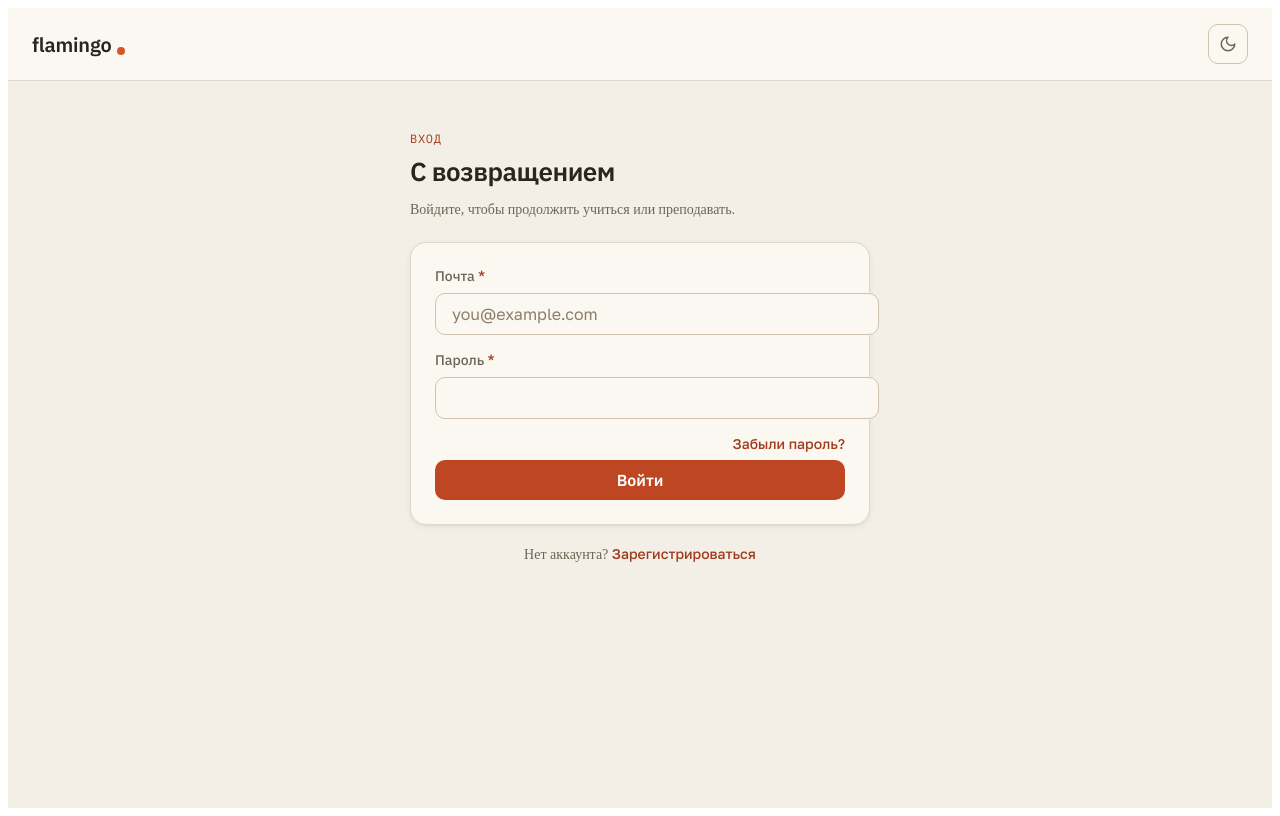
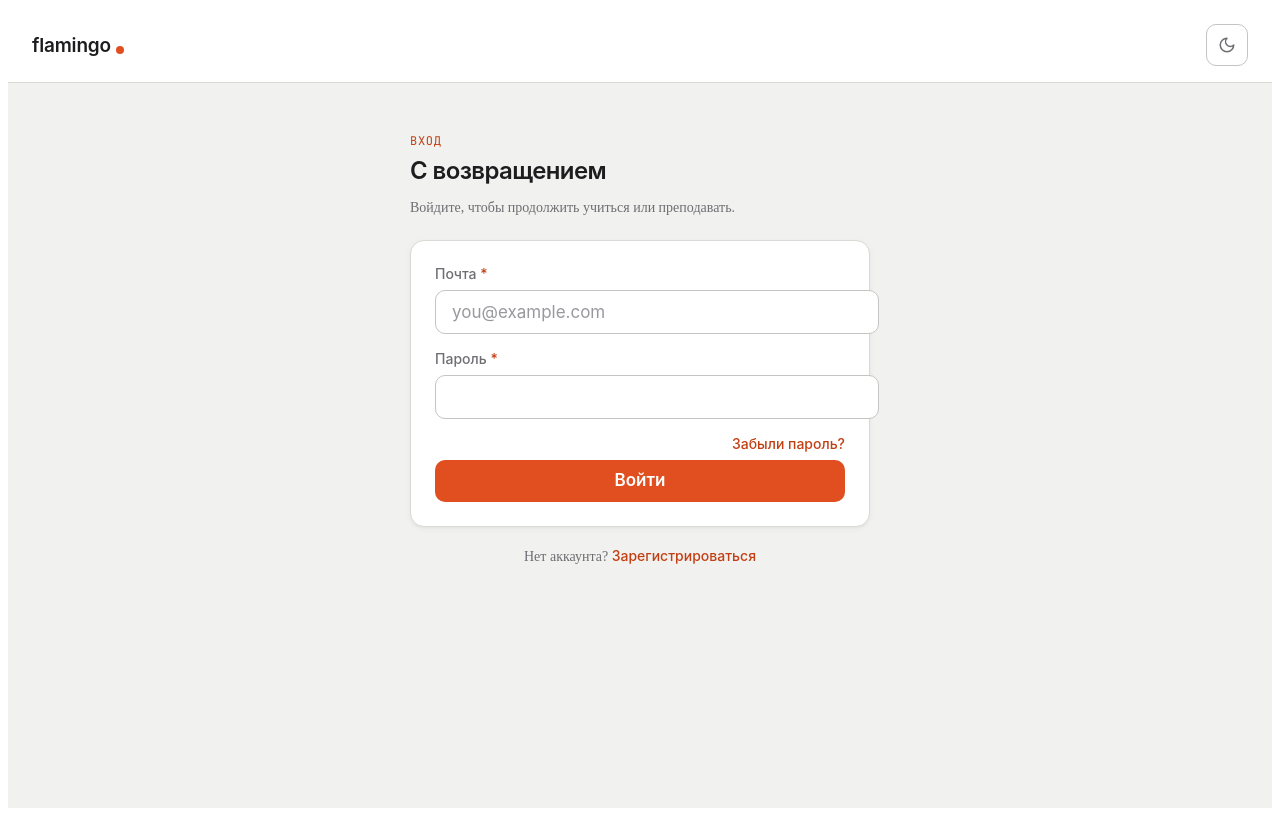
Before and after one commit to WhiteObservatory/flamingo, a React (Vite) app in the folder frontend/: page /login in a window 1280 px wide. Built offline with nearby package versions, Linux system fonts and the light colour scheme; no server answers.

Commit message:
style(ui): FLAMINGO AIR tokens v2 — cold-neutral palette, SF/Inter + JetBrains Mono, near-flat elevation (names preserved, values only; owner-approved)

```diff
--- a/frontend/index.html
+++ b/frontend/index.html
@@ -4,11 +4,14 @@
     <meta charset="UTF-8" />
     <meta name="viewport" content="width=device-width, initial-scale=1.0" />
     <title>Flamingo</title>
-    <!-- Brand fonts (open-source: SIL OFL). Families are referenced by tokens.css. -->
+    <!-- Brand fonts v2 «Flamingo Air» (open-source: SIL OFL). Families are referenced by
+         tokens.css: UI voice = SF (system) / Inter fallback; machine voice = JetBrains Mono.
+         TODO(prod): vendor these into the repo (same policy as MediaPipe assets) — no
+         external CDN in production. -->
     <link rel="preconnect" href="https://fonts.googleapis.com" />
     <link rel="preconnect" href="https://fonts.gstatic.com" crossorigin />
     <link
-      href="https://fonts.googleapis.com/css2?family=Golos+Text:wght@400;500;600&family=IBM+Plex+Mono:wght@400;500&family=IBM+Plex+Sans:wght@400;500;600;700&display=swap"
+      href="https://fonts.googleapis.com/css2?family=Inter:wght@400;500;600&family=JetBrains+Mono:wght@400;500&display=swap"
       rel="stylesheet"
     />
   </head>
--- a/frontend/src/shared/styles/tokens.css
+++ b/frontend/src/shared/styles/tokens.css
@@ -1,8 +1,13 @@
 /* ============================================================
-   FLAMINGO — DESIGN TOKENS v1
+   FLAMINGO — DESIGN TOKENS v2 «FLAMINGO AIR»
    Architecture: primitives -> semantic aliases.
    Components MUST consume semantic tokens only (never primitives,
    never raw values). Theme via [data-theme], age via [data-mode].
+   v2 (owner-approved 2026-07-03, docs/Flamingo_Redesign_Prompt_v2.md):
+   cold-neutral canvas, ink, hairlines, ONE coral accent, mono machine
+   voice. All v1 token NAMES are preserved — only values changed.
+   NOTE: --fl-warm-* primitive names are retained for compatibility but
+   now hold the cool-neutral ramp; rename to --fl-n-* in a follow-up.
    ============================================================ */
 
 /* ------------------------------------------------------------
@@ -11,46 +16,46 @@
 :root {
   --fl-white: #ffffff;
 
-  /* Warm neutral ramp */
-  --fl-warm-50:  #fbf8f2;
-  --fl-warm-100: #f4efe6;
-  --fl-warm-150: #ede7db;
-  --fl-warm-200: #e0d8ca;
-  --fl-warm-300: #cfc3b0;
-  --fl-warm-400: #a99d87;
-  --fl-warm-500: #8b7f69;
-  --fl-warm-600: #6e6456;
-  --fl-warm-700: #4e473e;
-  --fl-warm-800: #34302a;
-  --fl-warm-900: #2a2520;
+  /* Cool neutral ramp (was: warm) */
+  --fl-warm-50:  #f7f7f5;
+  --fl-warm-100: #f1f1ef;
+  --fl-warm-150: #e9e9e6;
+  --fl-warm-200: #d9d9d6;
+  --fl-warm-300: #c4c4c1;
+  --fl-warm-400: #a8a8ad;
+  --fl-warm-500: #98989e;
+  --fl-warm-600: #6e6e73;
+  --fl-warm-700: #3a3a3d;
+  --fl-warm-800: #28282b;
+  --fl-warm-900: #1d1d1f;
 
-  /* Brand coral ramp */
-  --fl-coral-50:  #fbede6;
-  --fl-coral-100: #f6d8c8;
-  --fl-coral-200: #efc0a8;
-  --fl-coral-300: #e59e78;
-  --fl-coral-400: #e8794f;
-  --fl-coral-500: #d2562e;
-  --fl-coral-600: #be4622;
-  --fl-coral-700: #a23a1c;
-  --fl-coral-800: #8a3017;
+  /* Brand coral ramp (sharpened for neutral ground) */
+  --fl-coral-50:  #fdeee7;
+  --fl-coral-100: #fad9c9;
+  --fl-coral-200: #f6bda1;
+  --fl-coral-300: #ff8a5f;
+  --fl-coral-400: #ff7040;
+  --fl-coral-500: #e14e1f;
+  --fl-coral-600: #c23f14;
+  --fl-coral-700: #a83610;
+  --fl-coral-800: #8c2c0d;
 
-  /* Semantic sources */
-  --fl-success-500: #3f8f5f;  --fl-success-700: #2e6b45;  --fl-success-50: #e6f0e8;
-  --fl-warning-500: #c8881c;  --fl-warning-700: #8a5e0e;  --fl-warning-50: #f7edd7;
-  --fl-error-500:   #c8392b;  --fl-error-700:   #a52a20;  --fl-error-50:   #f8e3df;
-  --fl-info-500:    #2f74a8;  --fl-info-700:    #1f5780;  --fl-info-50:    #e1ecf4;
+  /* Semantic sources (forms/system only — never attention metrics) */
+  --fl-success-500: #2f8a56;  --fl-success-700: #226741;  --fl-success-50: #e7f2ea;
+  --fl-warning-500: #b57f16;  --fl-warning-700: #7d570c;  --fl-warning-50: #f6eed9;
+  --fl-error-500:   #d33a2c;  --fl-error-700:   #a82a1f;  --fl-error-50:   #fae5e2;
+  --fl-info-500:    #2f6fa8;  --fl-info-700:    #1f5480;  --fl-info-50:    #e3edf5;
 
-  /* Dark surfaces (used by dark theme) */
-  --fl-dark-bg:        #232019;
-  --fl-dark-surface:   #2c2820;
-  --fl-dark-surface-2: #353027;
-  --fl-dark-border:    #3a352c;
-  --fl-dark-text:      #f1ebdf;
-  --fl-dark-text-2:    #cabfa9;
+  /* Dark surfaces (near-black, cool) */
+  --fl-dark-bg:        #101012;
+  --fl-dark-surface:   #1a1a1c;
+  --fl-dark-surface-2: #242426;
+  --fl-dark-border:    #2e2e31;
+  --fl-dark-text:      #f2f2f0;
+  --fl-dark-text-2:    #98989e;
 
-  /* Warm shadow tint (ink-based, never pure black) */
-  --fl-shadow-rgb: 42, 37, 32;
+  /* Neutral shadow (was warm-tinted) */
+  --fl-shadow-rgb: 0, 0, 0;
 }
 
 /* ------------------------------------------------------------
@@ -59,7 +64,7 @@
 :root {
   /* Surfaces & text */
   --color-bg:              var(--fl-warm-100);
-  --color-surface:         var(--fl-warm-50);
+  --color-surface:         var(--fl-white);
   --color-surface-subtle:  var(--fl-warm-150);
   --color-surface-hover:   var(--fl-warm-150);
   --color-border:          var(--fl-warm-200);
@@ -74,13 +79,13 @@
 
   /* Brand / action */
   --color-accent:          var(--fl-coral-500);  /* logo dot, graphics (>=3:1) */
-  --color-accent-strong:   var(--fl-coral-600);  /* button fill (white text AA) */
-  --color-accent-hover:    var(--fl-coral-700);
-  --color-accent-pressed:  var(--fl-coral-800);
-  --color-accent-text:     var(--fl-coral-700);  /* coral text/links on light */
+  --color-accent-strong:   var(--fl-coral-500);  /* button fill (white text AA) */
+  --color-accent-hover:    var(--fl-coral-600);
+  --color-accent-pressed:  var(--fl-coral-700);
+  --color-accent-text:     var(--fl-coral-600);  /* coral text/links on light */
   --color-accent-subtle:   var(--fl-coral-50);
   --color-accent-subtle-border: var(--fl-coral-100);
-  --color-link:            var(--fl-coral-700);
+  --color-link:            var(--fl-coral-600);
 
   /* Status */
   --color-success: var(--fl-success-500); --color-success-text: var(--fl-success-700); --color-success-bg: var(--fl-success-50);
@@ -89,43 +94,51 @@
   --color-info:    var(--fl-info-500);    --color-info-text:    var(--fl-info-700);    --color-info-bg:    var(--fl-info-50);
 
   /* Overlay / scrim */
-  --color-overlay: rgba(var(--fl-shadow-rgb), 0.45);
+  --color-overlay: rgba(var(--fl-shadow-rgb), 0.4);
 
-  /* ---------- Typography ---------- */
-  --font-heading: 'IBM Plex Sans', system-ui, -apple-system, sans-serif;
-  --font-body:    'Golos Text', 'IBM Plex Sans', system-ui, sans-serif;
-  --font-mono:    'IBM Plex Mono', ui-monospace, 'SF Mono', monospace;
+  /* NEW (v2): translucent nav material — the ONE sanctioned UI glass */
+  --nav-material: rgba(241, 241, 239, 0.78);
+  --nav-blur: 20px;
+
+  /* ---------- Typography: two voices ---------- */
+  /* UI voice — SF on Apple devices, Inter elsewhere (SIL OFL) */
+  --font-heading: -apple-system, 'SF Pro Display', 'Inter', system-ui, sans-serif;
+  --font-body:    -apple-system, 'SF Pro Text', 'Inter', system-ui, sans-serif;
+  /* Machine voice — numbers, time, kickers, statuses, counters, meta */
+  --font-mono:    'JetBrains Mono', 'SF Mono', 'IBM Plex Mono', ui-monospace, monospace;
 
   --weight-regular: 400;
   --weight-medium: 500;
   --weight-semibold: 600;
-  --weight-bold: 700;
+  --weight-bold: 600;  /* v2: 700 retired — 600 is the ceiling in Air */
 
-  --text-display:  2.75rem;   /* 44 */
+  --text-display:  3.5rem;    /* 56 (v2: was 44) */
+  --text-metric:   4rem;      /* 64 — NEW (v2): hero live numbers, mono */
   --text-h1:       2rem;      /* 32 */
-  --text-h2:       1.625rem;  /* 26 */
-  --text-h3:       1.25rem;   /* 20 */
-  --text-lead:     1.125rem;  /* 18 */
-  --text-body:     1rem;      /* 16 — base */
+  --text-h2:       1.5rem;    /* 24 (v2: was 26) */
+  --text-h3:       1.1875rem; /* 19 (v2: was 20) */
+  --text-lead:     1.1875rem; /* 19 */
+  --text-body:     1.0625rem; /* 17 — base (v2: was 16; long-reading on neutral canvas) */
   --text-small:    0.875rem;  /* 14 */
   --text-caption:  0.8125rem; /* 13 */
   --text-overline: 0.75rem;   /* 12 */
 
-  --leading-tight:   1.1;
-  --leading-heading: 1.25;
+  --leading-tight:   1.05;
+  --leading-heading: 1.2;
   --leading-snug:    1.4;
   --leading-body:    1.6;
   --leading-relaxed: 1.75;
 
-  --tracking-tight:  -0.02em;
+  --tracking-tight:  -0.025em;
   --tracking-snug:   -0.01em;
   --tracking-normal: 0;
-  --tracking-wide:   0.06em;
+  --tracking-wide:   0.06em;  /* latin-only; never on Cyrillic micro-labels */
 
   /* ---------- Spacing (4px grid) ---------- */
   --space-1: 4px;   --space-2: 8px;   --space-3: 12px;  --space-4: 16px;
   --space-5: 20px;  --space-6: 24px;  --space-7: 32px;  --space-8: 40px;
   --space-9: 48px;  --space-10: 64px; --space-11: 80px; --space-12: 96px;
+  --space-13: 128px; /* NEW (v2): editorial section breaks */
 
   /* ---------- Radius ---------- */
   --radius-xs: 4px;
@@ -135,13 +148,13 @@
   --radius-xl: 20px;
   --radius-pill: 999px;
   --radius-control: 10px;  /* buttons, inputs */
-  --radius-card: 16px;
+  --radius-card: 14px;     /* v2: was 16 */
 
-  /* ---------- Elevation (warm-tinted) ---------- */
-  --shadow-xs: 0 1px 2px rgba(var(--fl-shadow-rgb), 0.06);
-  --shadow-sm: 0 1px 2px rgba(var(--fl-shadow-rgb), 0.05), 0 2px 6px rgba(var(--fl-shadow-rgb), 0.06);
-  --shadow-md: 0 2px 4px rgba(var(--fl-shadow-rgb), 0.05), 0 6px 16px rgba(var(--fl-shadow-rgb), 0.09);
-  --shadow-lg: 0 4px 8px rgba(var(--fl-shadow-rgb), 0.06), 0 16px 32px rgba(var(--fl-shadow-rgb), 0.12);
+  /* ---------- Elevation (v2: near-flat; depth only for floating) ---------- */
+  --shadow-xs: 0 1px 2px rgba(var(--fl-shadow-rgb), 0.03);
+  --shadow-sm: 0 1px 2px rgba(var(--fl-shadow-rgb), 0.03), 0 2px 6px rgba(var(--fl-shadow-rgb), 0.04);
+  --shadow-md: 0 1px 2px rgba(var(--fl-shadow-rgb), 0.03), 0 8px 24px rgba(var(--fl-shadow-rgb), 0.05);
+  --shadow-lg: 0 2px 8px rgba(var(--fl-shadow-rgb), 0.06), 0 16px 40px rgba(var(--fl-shadow-rgb), 0.10);
 
   /* ---------- Motion ---------- */
   --duration-fast: 120ms;
@@ -152,14 +165,14 @@
   --ease-in:       cubic-bezier(0.4, 0, 1, 1);
 
   /* ---------- Controls / sizing ---------- */
-  --control-height-sm: 32px;
-  --control-height-md: 40px;
-  --control-height-lg: 48px;
+  --control-height-sm: 34px;
+  --control-height-md: 42px;
+  --control-height-lg: 50px;
   --tap-min: 44px;
 
   /* ---------- Focus ring (two-layer, brand) ---------- */
   --focus-ring-width: 3px;
-  --focus-ring-color: rgba(210, 86, 46, 0.45);
+  --focus-ring-color: rgba(225, 78, 31, 0.4);
   --focus-ring: 0 0 0 var(--focus-ring-width) var(--focus-ring-color);
   --focus-ring-inset: 0 0 0 2px var(--color-surface), 0 0 0 5px var(--focus-ring-color);
 
@@ -182,33 +195,34 @@
   --color-surface-subtle: var(--fl-dark-surface-2);
   --color-surface-hover:  var(--fl-dark-surface-2);
   --color-border:         var(--fl-dark-border);
-  --color-border-strong:  #4a4438;
+  --color-border-strong:  #3f3f43;
 
   --color-text:           var(--fl-dark-text);
   --color-text-secondary: var(--fl-dark-text-2);
-  --color-text-tertiary:  #9a8f79;
-  --color-text-disabled:  #6e6452;
+  --color-text-tertiary:  #6e6e73;
+  --color-text-disabled:  #4a4a4e;
   --color-text-inverse:   var(--fl-warm-900);
 
-  --color-accent:         var(--fl-coral-500);
-  --color-accent-strong:  var(--fl-coral-600);
-  --color-accent-hover:   var(--fl-coral-500);
-  --color-accent-pressed: var(--fl-coral-400);
-  --color-accent-text:    var(--fl-coral-400);  /* 5.6:1 on dark */
-  --color-accent-subtle:  #3a241b;
-  --color-accent-subtle-border: #5a3018;
-  --color-link:           var(--fl-coral-400);
+  --color-accent:         var(--fl-coral-400);
+  --color-accent-strong:  var(--fl-coral-500);
+  --color-accent-hover:   var(--fl-coral-300);
+  --color-accent-pressed: var(--fl-coral-300);
+  --color-accent-text:    var(--fl-coral-300);  /* AA on near-black */
+  --color-accent-subtle:  #33201a;
+  --color-accent-subtle-border: #4d2b1c;
+  --color-link:           var(--fl-coral-300);
 
-  --color-success-bg: #1e3328; --color-warning-bg: #322a14; --color-error-bg: #3a201c; --color-info-bg: #1c2f3f;
+  --color-success-bg: #1c2f24; --color-warning-bg: #2e2712; --color-error-bg: #351d19; --color-info-bg: #1a2a3a;
 
   --color-overlay: rgba(0, 0, 0, 0.6);
+  --nav-material: rgba(16, 16, 18, 0.72);
 
   --shadow-xs: 0 1px 2px rgba(0,0,0,0.4);
   --shadow-sm: 0 2px 6px rgba(0,0,0,0.45);
-  --shadow-md: 0 6px 16px rgba(0,0,0,0.5);
-  --shadow-lg: 0 16px 32px rgba(0,0,0,0.55);
+  --shadow-md: 0 8px 24px rgba(0,0,0,0.45);
+  --shadow-lg: 0 16px 40px rgba(0,0,0,0.55);
 
-  --focus-ring-color: rgba(232, 121, 79, 0.5);
+  --focus-ring-color: rgba(255, 112, 64, 0.45);
 }
 
 /* ------------------------------------------------------------
@@ -225,8 +239,8 @@
   --leading-body: 1.75;
 
   --control-height-sm: 40px;
-  --control-height-md: 48px;
-  --control-height-lg: 56px;
+  --control-height-md: 50px;
+  --control-height-lg: 58px;
   --tap-min: 48px;
 
   --radius-control: 14px;
```
Also changed, not shown: 1 other file (tests, documents, lock files or other folders).
